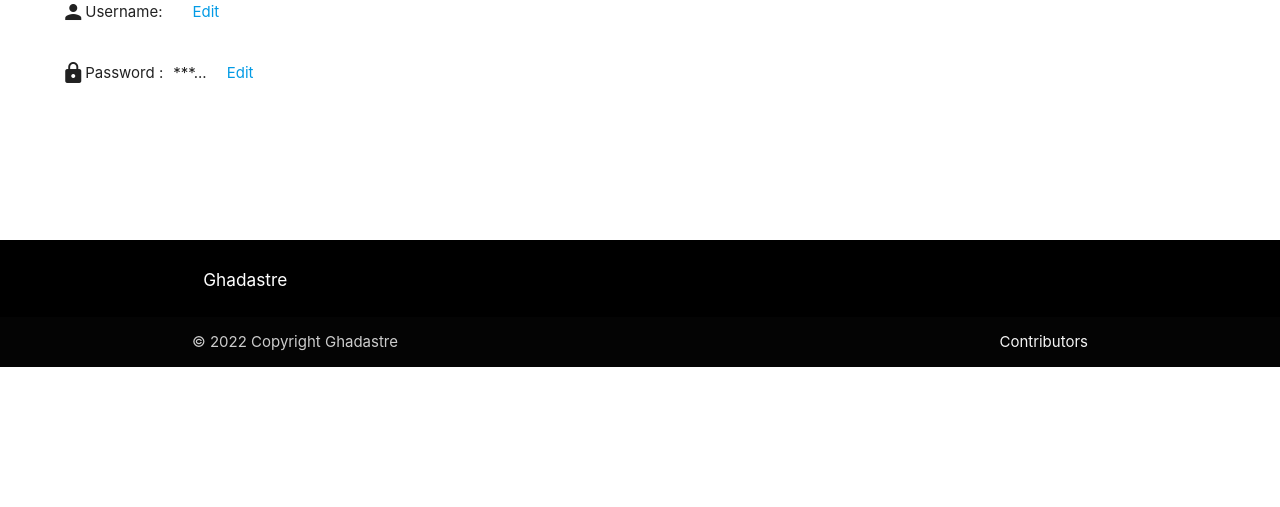
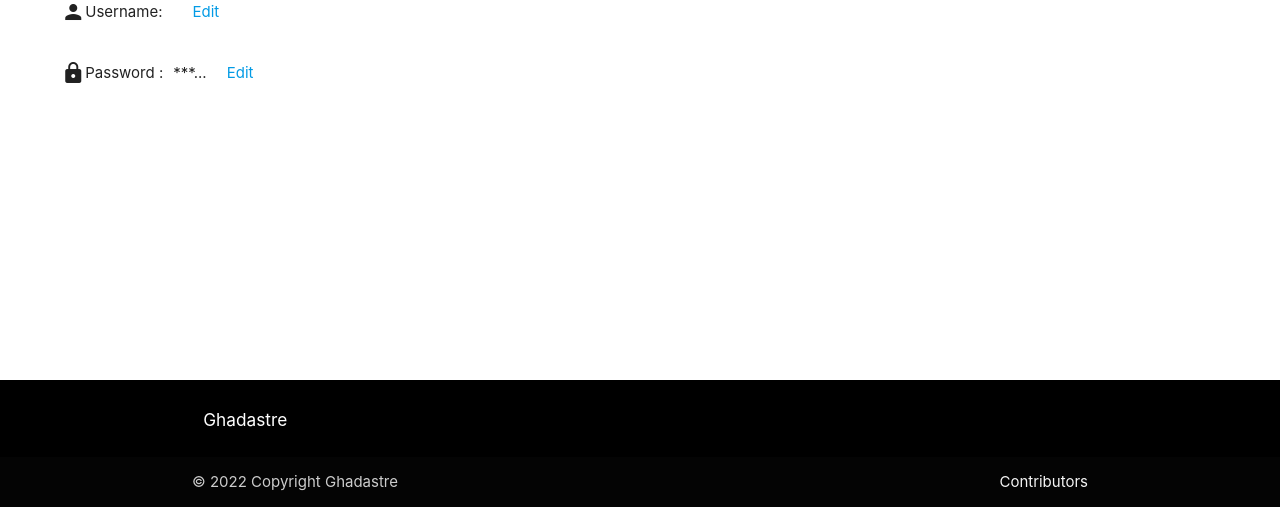
Before and after one commit to achesolo/Ghadastre, a Django app: page /account/accountsettings/ in a window 1280 px wide. Shown: the part 293-800 px from the top of the page. Run offline with Django 4.2, Linux system fonts and the light colour scheme; some libraries are stand-ins or nearby versions.

Commit message:
Some Updates to the Procfile

```diff
--- a/PARCELMANAGER/templates/account/account_settings.html
+++ b/PARCELMANAGER/templates/account/account_settings.html
@@ -88,7 +88,7 @@
         </div>
     </div>
 
-    <footer class="page-footer black white-text">
+    <footer class="page-footer black white-text" style=" position:fixed;bottom:0;left:0;width:100%;">
         <div class="container">
             <div class="row">
                 <div class="col l6 s12">
```
